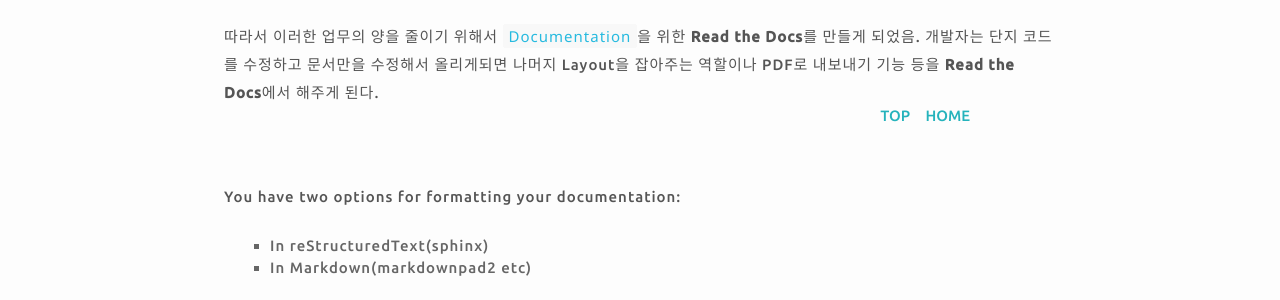
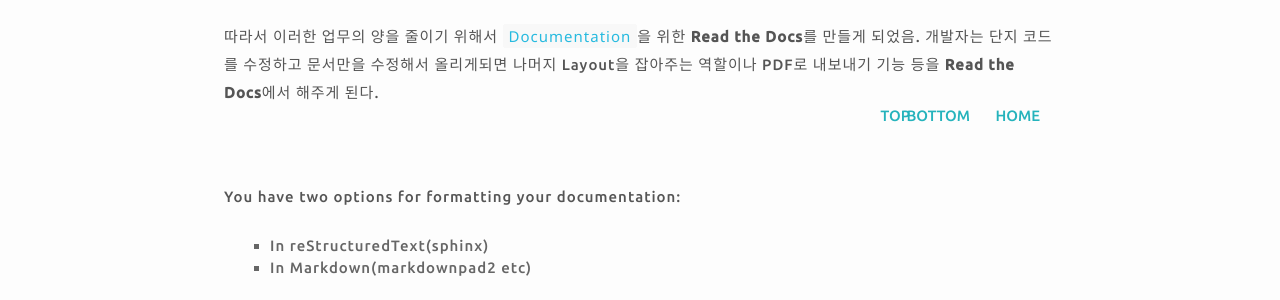
Before and after one commit to plus4070/plus4070.github.io, a Jekyll site: the page built from _posts/2016-03-15-ReadTheDocs.md, in a window 1280 px wide. Shown: the part 743-1043 px from the top of the page. Built offline with Jekyll 4.4.1, drawn with Linux system fonts in a browser that asks for light colours; nearby versions of some CDN libraries; comment, search, counter and statistics services are not loaded.

Commit message:
Add bottom button

```diff
--- a/_includes/footer.html
+++ b/_includes/footer.html
@@ -14,7 +14,7 @@
         <span><script>document.write(new Date().getFullYear());</script></span>
         <span>&copy;</span>
 
-		<a class="link" href="{{ site.baseurl }}">{{ site.name }}</a>
+		<a id="link" class="link" href="{{ site.baseurl }}">{{ site.name }}</a>
 		<br>
 		<span>Theme &copy; <a class="link" href="https://twitter.com/itisbenjamin1" target="_blank"> Ben</a> | </span>
 				<iframe
--- a/_layouts/post.html
+++ b/_layouts/post.html
@@ -41,6 +41,7 @@ layout: default
 </div>
 
 <a href="#" class="top-btn">TOP</a>
+<a href="#link" class="bottom-btn">BOTTOM</a>
 <a href="http://plus4070.github.io/" class="home-btn">HOME</a>
 
 {% include share.html %}
--- a/_sass/_layout.scss
+++ b/_sass/_layout.scss
@@ -123,10 +123,16 @@ blockquote p {
   right: 370px;
 }
 
+.bottom-btn {
+  position: fixed;
+  bottom: 30px;
+  right: 310px;
+}
+
 .home-btn {
   position: fixed;
   bottom: 30px;
-  right: 310px;
+  right: 240px;
 }
 
 .line-truncate {
```
